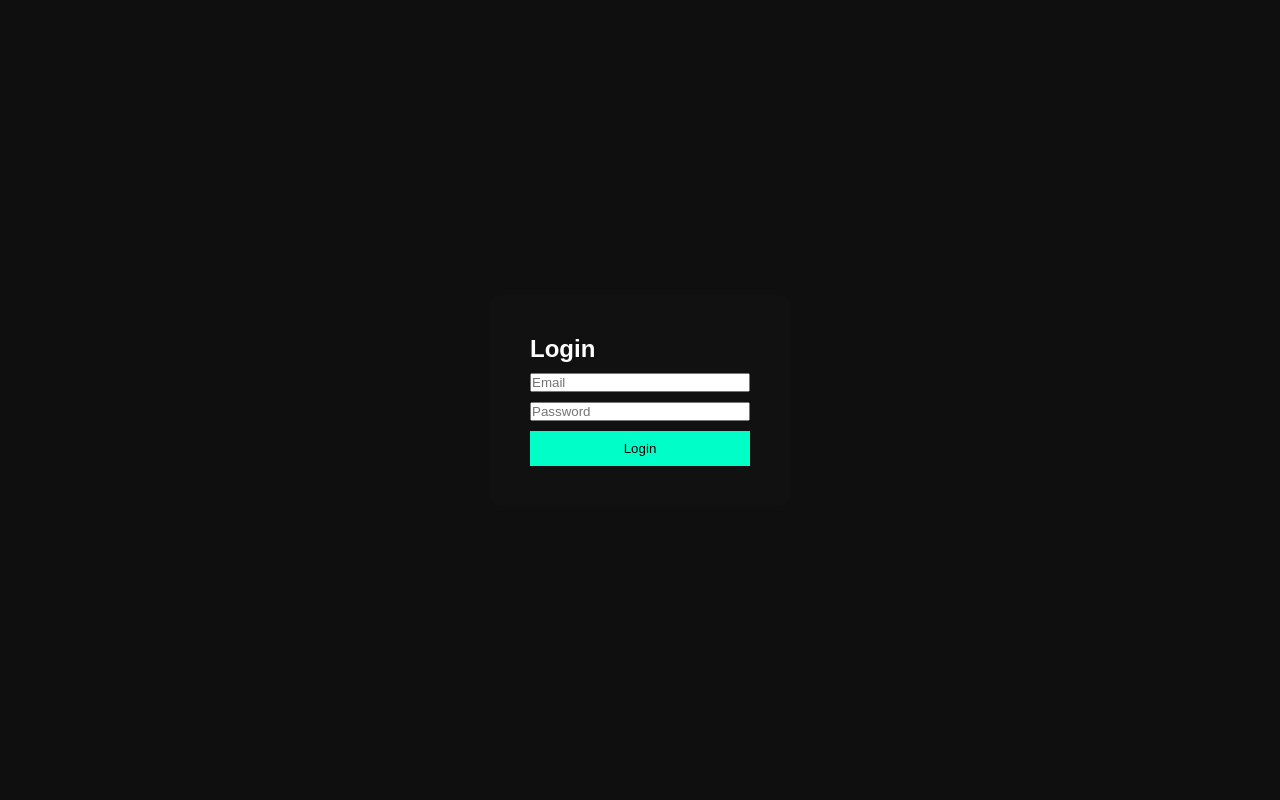
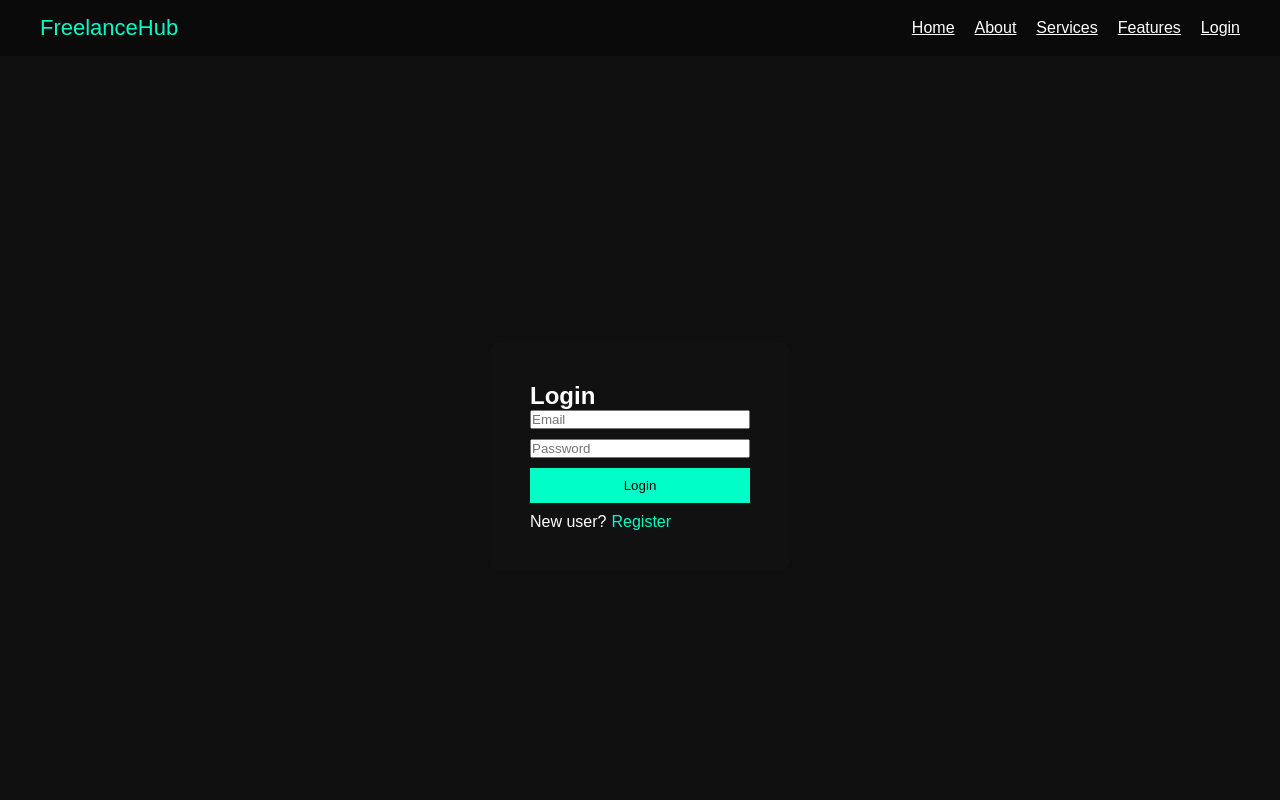
Before and after one commit to AyushJha-sys/Fiverr-Clone, a React app in the folder frontend/: page /login in a window 1280 px wide. Shown: the top 800 px of the page. Built offline with nearby package versions, Linux system fonts and the light colour scheme; the HTML template or start-up script is replaced by a standard one.

Commit message:
Fixed blank pages and added routes

```diff
--- a/frontend/src/App.jsx
+++ b/frontend/src/App.jsx
@@ -1,51 +1,56 @@
 import { Routes, Route, Navigate } from "react-router-dom";
+
+import Navbar from "./components/Navbar";
+import Footer from "./components/Footer";
+
+import Home from "./pages/Home";
 import Login from "./pages/Login";
-import Home from "./pages/Home";
+import Dashboard from "./pages/Dashboard";
 import GigDetails from "./pages/GigDetails";
-import Navbar from "./components/Navbar";
+
+import About from "./pages/About";
+import Services from "./pages/Services";
+import Features from "./pages/Features";
 
 function ProtectedRoute({ children }) {
 
   const token = localStorage.getItem("token");
 
-  if (!token) {
-    return <Navigate to="/login" />;
-  }
-
-  return children;
+  return token ? children : <Navigate to="/login" />;
 }
 
 export default function App() {
 
-  const token = localStorage.getItem("token");
-
   return (
     <>
-      {token && <Navbar />}
+      <Navbar />
 
       <Routes>
 
+        <Route path="/" element={<Home />} />
+
         <Route path="/login" element={<Login />} />
 
+        <Route path="/gig/:id" element={<GigDetails />} />
+
         <Route
-          path="/"
+          path="/dashboard"
           element={
             <ProtectedRoute>
-              <Home />
+              <Dashboard />
             </ProtectedRoute>
           }
         />
 
-        <Route
-          path="/gig/:id"
-          element={
-            <ProtectedRoute>
-              <GigDetails />
-            </ProtectedRoute>
-          }
-        />
+        <Route path="/about" element={<About />} />
+
+        <Route path="/services" element={<Services />} />
+
+        <Route path="/features" element={<Features />} />
 
       </Routes>
+
+      <Footer />
     </>
   );
 }
--- a/frontend/src/pages/About.jsx
+++ b/frontend/src/pages/About.jsx
@@ -4,16 +4,11 @@ return(
 
     <div style={{padding:"40px",color:"white"}}>
 
-<h1>About Our Platform</h1>
+      <h1>About Me</h1>
 
       <p>
-
-This freelance marketplace allows clients to hire professionals
-securely and freelancers to earn from their skills.
-
-Features include secure payments, gig creation,
-and dashboard management.
-
+        I am Ayush Jha, a Full Stack Developer.
+        I built this freelance marketplace using React, Node.js, MongoDB, and modern tools.
       </p>
 
     </div>
--- a/frontend/src/pages/Dashboard.jsx
+++ b/frontend/src/pages/Dashboard.jsx
@@ -1,49 +1,14 @@
-import { useState } from "react";
-import axios from "axios";
-
 export default function Dashboard(){
-
-  const [title,setTitle]=useState("");
-  const [description,setDescription]=useState("");
-  const [price,setPrice]=useState("");
-  const [image,setImage]=useState("");
-  const [qrCode,setQrCode]=useState("");
-
-  const createGig = async()=>{
-
-    await axios.post(
-      `${import.meta.env.VITE_API_URL}/gigs`,
-      { title, description, price, image, qrCode }
-    );
-
-    alert("Gig created");
-  };
 
   return(
 
-    <div style={{padding:"40px"}}>
+    <div style={{padding:"40px",color:"white"}}>
 
-      <h2>Create Gig</h2>
+      <h1>Dashboard</h1>
 
-      <input placeholder="Title"
-        onChange={e=>setTitle(e.target.value)} />
-
-      <input placeholder="Description"
-        onChange={e=>setDescription(e.target.value)} />
-
-      <input placeholder="Price"
-        onChange={e=>setPrice(e.target.value)} />
-
-      <input placeholder="Image URL"
-        onChange={e=>setImage(e.target.value)} />
-
-      <input placeholder="QR Code URL"
-        onChange={e=>setQrCode(e.target.value)} />
-
-      <button onClick={createGig}>
-        Create
-      </button>
+      <p>Create and manage your gigs here.</p>
 
     </div>
+
   );
 }
--- /dev/null
+++ b/frontend/src/pages/Features.jsx
@@ -0,0 +1,20 @@
+export default function Features(){
+
+  return(
+
+    <div style={{padding:"40px",color:"white"}}>
+
+      <h1>Features</h1>
+
+      <ul>
+        <li>Login and Register</li>
+        <li>Create Gigs</li>
+        <li>QR Payment</li>
+        <li>Dashboard</li>
+        <li>Secure Backend</li>
+      </ul>
+
+    </div>
+
+  );
+}
--- a/frontend/src/pages/Login.jsx
+++ b/frontend/src/pages/Login.jsx
@@ -3,13 +3,30 @@ import { useState } from "react";
 
 export default function Login(){
 
+  const [isRegister,setIsRegister]=useState(false);
+
+  const [name,setName]=useState("");
   const [email,setEmail]=useState("");
   const [password,setPassword]=useState("");
-  const [error,setError]=useState("");
 
-  const handleLogin = async()=>{
+  const [message,setMessage]=useState("");
+
+  const handleSubmit = async()=>{
 
     try{
+
+      if(isRegister){
+
+        await axios.post(
+          `${import.meta.env.VITE_API_URL}/auth/register`,
+          { name, email, password }
+        );
+
+        setMessage("Registration successful. Please login.");
+        setIsRegister(false);
+
+      }
+      else{
 
         const res = await axios.post(
           `${import.meta.env.VITE_API_URL}/auth/login`,
@@ -21,13 +38,15 @@ export default function Login(){
         window.location="/";
 
       }
+
+    }
     catch(err){
 
-      console.error("Login error:", err);
-
-      setError("Invalid email or password");
+      console.error(err);
+      setMessage("Something went wrong");
 
     }
+
   };
 
   return(
@@ -37,34 +56,46 @@ export default function Login(){
       display:"flex",
       justifyContent:"center",
       alignItems:"center",
-      background:"#0f0f0f"
+      background:"#0f0f0f",
+      color:"white"
     }}>
 
       <div style={{
         background:"#111",
         padding:"40px",
         borderRadius:"10px",
-        color:"white",
-        minWidth:"300px"
+        width:"300px"
       }}>
 
-        <h2>Login</h2>
+        <h2>
+          {isRegister ? "Register" : "Login"}
+        </h2>
+
+        {isRegister && (
+
+          <input
+            placeholder="Name"
+            onChange={e=>setName(e.target.value)}
+            style={{width:"100%",marginBottom:"10px"}}
+          />
+
+        )}
 
         <input
           placeholder="Email"
           onChange={e=>setEmail(e.target.value)}
-          style={{display:"block",margin:"10px 0",width:"100%"}}
+          style={{width:"100%",marginBottom:"10px"}}
         />
 
         <input
+          type="password"
           placeholder="Password"
-          type="password"
           onChange={e=>setPassword(e.target.value)}
-          style={{display:"block",margin:"10px 0",width:"100%"}}
+          style={{width:"100%",marginBottom:"10px"}}
         />
 
         <button
-          onClick={handleLogin}
+          onClick={handleSubmit}
           style={{
             width:"100%",
             padding:"10px",
@@ -73,13 +104,39 @@ export default function Login(){
             cursor:"pointer"
           }}
         >
-          Login
+          {isRegister ? "Register" : "Login"}
         </button>
 
-        {error && <p style={{color:"red"}}>{error}</p>}
+        <p style={{marginTop:"10px"}}>
+
+          {isRegister
+            ? "Already have an account?"
+            : "New user?"
+          }
+
+          <span
+            onClick={()=>setIsRegister(!isRegister)}
+            style={{
+              color:"#00ffc8",
+              cursor:"pointer",
+              marginLeft:"5px"
+            }}
+          >
+            {isRegister ? "Login" : "Register"}
+          </span>
+
+        </p>
+
+        {message && (
+          <p style={{color:"orange"}}>
+            {message}
+          </p>
+        )}
 
       </div>
 
     </div>
+
   );
+
 }
--- /dev/null
+++ b/frontend/src/pages/Services.jsx
@@ -0,0 +1,16 @@
+export default function Services(){
+
+  return(
+
+    <div style={{padding:"40px",color:"white"}}>
+
+      <h1>Services</h1>
+
+      <p>
+        Web Development, Backend APIs, Full Stack Apps, and Freelance Projects.
+      </p>
+
+    </div>
+
+  );
+}
```
Lines whose indentation alone changed are shown as unchanged.
